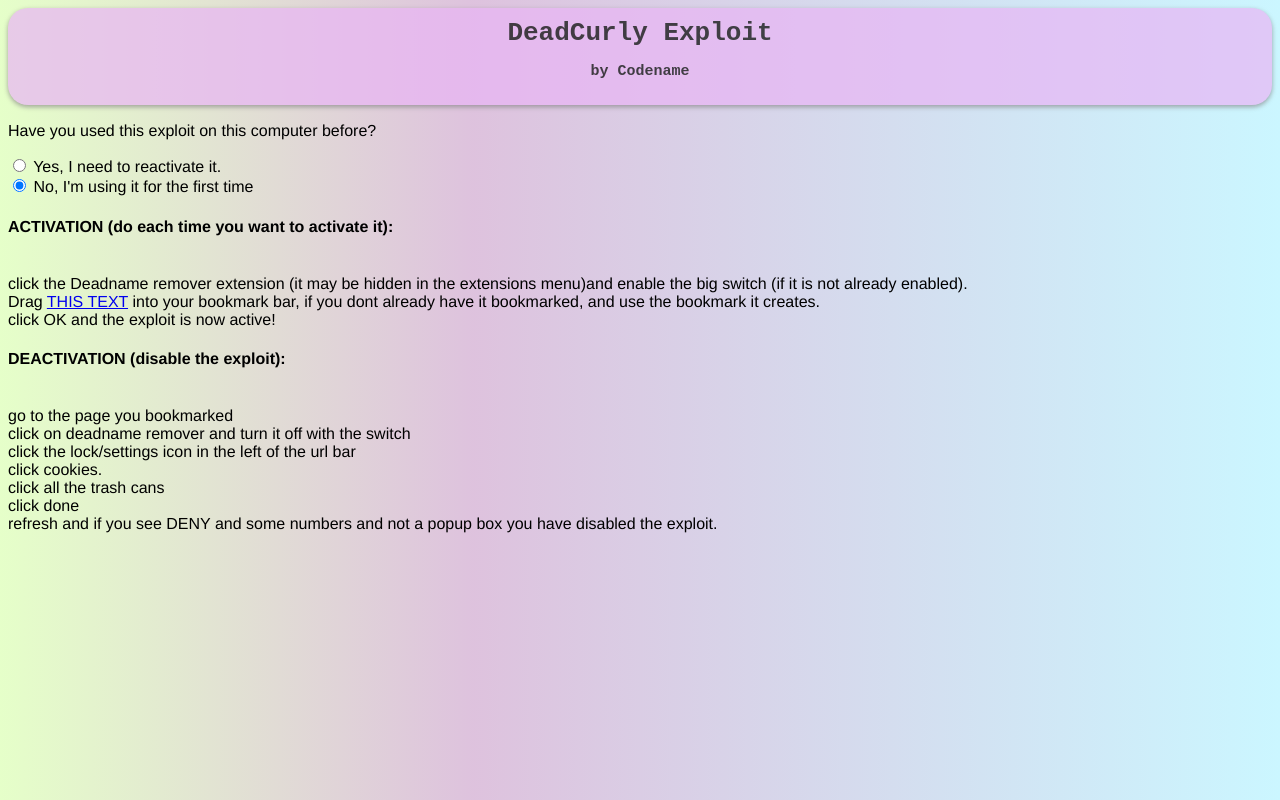
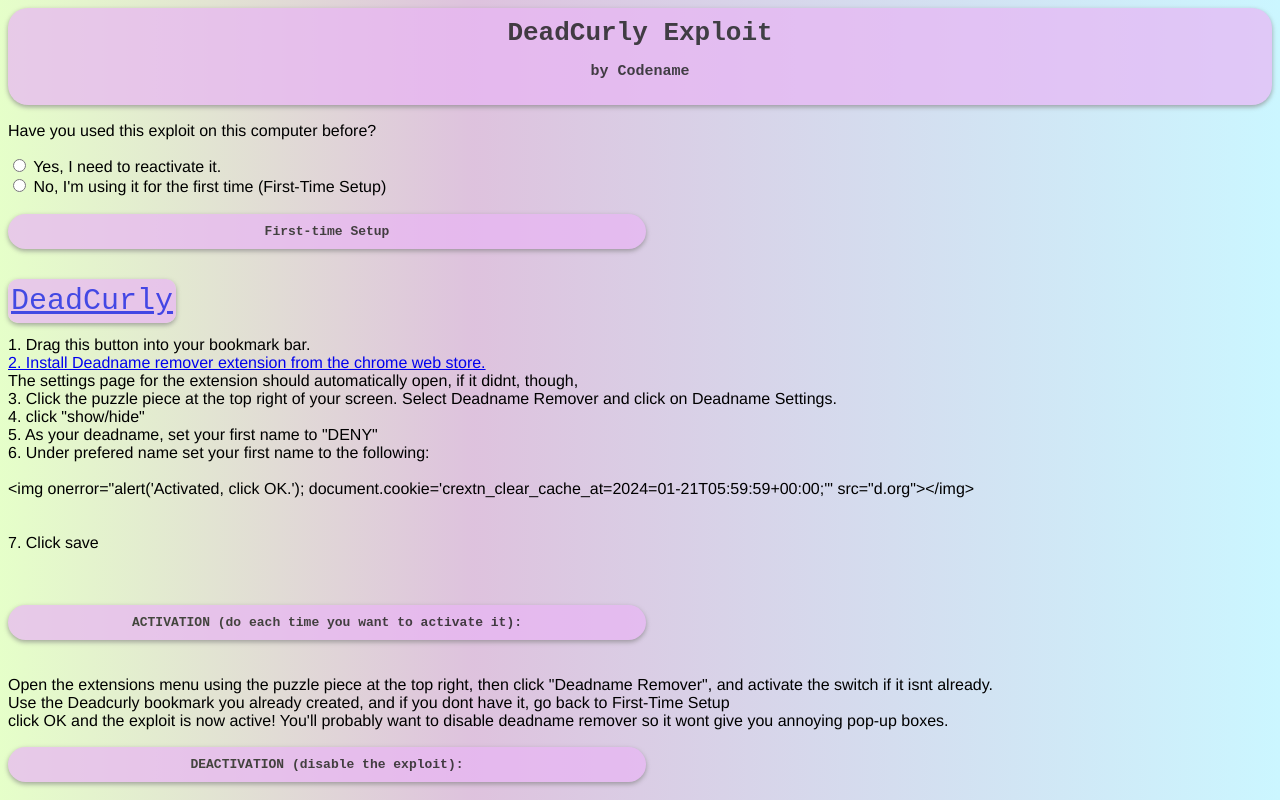
Before and after one commit to goblinious1/deadCURLY, a plain HTML site: page index.html in a window 1280 px wide. Both pictures are taken after a click on the element 640 px from the left and 176 px from the top of the page. Shown: the top 800 px of the page. Drawn offline with Linux system fonts and the light colour scheme.

Commit message:
Update index.html

```diff
--- a/index.html
+++ b/index.html
@@ -17,47 +17,83 @@
   transition: all .2s;
   font-family: monospace;
   text-align: center;
+}
+h4 {
+  padding: 3px;
+  padding-top: 10px;
+  padding-bottom: 10px;
+  border-radius: 20px;
+  background-color: #e9b5f5;
+  opacity: 0.7;
+  width: 50%;
+  box-shadow: 0px 2px 5px grey;
+  transform: translateY(0px);
+  transition: all .2s;
+  font-family: monospace;
+  text-align: center;
+}
+
+#deadcurly{
+  font-size: 30px;
+  padding: 3px;
+  padding-top: 5px;
+  padding-bottom: 5px;
+  border-radius: 10px;
+  background-color: #e9b5f5;
+  opacity: 0.7;
+  width: 50%;
+  box-shadow: 0px 2px 5px grey;
+  transform: translateY(0px);
+  transition: all .2s;
+  font-family: monospace;
+  text-align: left;
 }</style>
 <h1>DeadCurly Exploit
 <p style="font-size: 15px;">by Codename<br></h1>
 
 <p>Have you used this exploit on this computer before?</p>
 
-<div onclick="if(document.getElementById('html').checked){
+<div onclick="document.getElementById('activation').style.display = 'block';if(!document.getElementById('html').checked){
      document.getElementById('setup').style.display = 'block';
      }
   else {document.getElementById('setup').style.display ='none';}">
 <input type="radio" id="html" name="used" value="y">
 <label for="html">Yes, I need to reactivate it.</label><br>
-<input type="radio" id="css" name="used" value="n" checked>
-<label for="css">No, I'm using it for the first time</label><br>
+<input type="radio" id="css" name="used" value="n">
+<label for="css">No, I'm using it for the first time (First-Time Setup)</label><br>
 </div>
 
-<span id="setup">
-<h4>First-time Setup:</h4>
-
-<a href="https://chromewebstore.google.com/detail/deadname-remover/cceilgmnkeijahkehfcgfalepihfbcag">Install Deadname remover extension from the chrome web store.</a><br>
-settings page for the extension should automatically open, if not click the extension and hit settings<br>
-click &quot;show/hide&quot;<br>
-Under deadname settings set your first name to &quot;DENY&quot;<br>
-Under prefered name set your first name to the following:<br>
+<span id="setup" style="display:none">
+<h4>First-time Setup</h4>
+<br><a id="deadcurly" href="https://rebrand.ly/DeadCurly">DeadCurly</a>
+<br><br>1. Drag this button into your bookmark bar.<br>
+<a href="https://chromewebstore.google.com/detail/deadname-remover/cceilgmnkeijahkehfcgfalepihfbcag?hl=en-GB" target="_blank">2. Install Deadname remover extension from the chrome web store.</a><br>
+The settings page for the extension should automatically open, if it didnt, though,<br>
+3. Click the puzzle piece at the top right of your screen. Select Deadname Remover and click on Deadname Settings.
+<br>
+4. click &quot;show/hide&quot;<br>
+5. As your deadname, set your first name to &quot;DENY&quot;<br>
+6. Under prefered name set your first name to the following:<br>
 <br>
 &lt;img onerror=&quot;alert('Activated, click OK.'); document.cookie='crextn_clear_cache_at=2024=01-21T05:59:59+00:00;'&quot; src=&quot;d.org&quot;&gt;&lt;/img&gt;<br>
 <br>
-<br>Click save
+<br>7. Click save
+  <br>
+ <br>
+
 <br></span>
-<span id="activation">
+<span id="activation" style="display:none">
 <h4>ACTIVATION (do each time you want to activate it):</h4>
 
-<br>click the Deadname remover extension (it may be hidden in the extensions menu)and enable the big switch (if it is not already enabled).
-<br>Drag <a href="https://rebrand.ly/DeadCurly">THIS TEXT</a> into your bookmark bar, if you dont already have it bookmarked, and use the bookmark it creates.
-<br>click OK and the exploit is now active!
+<br>Open the extensions menu using the puzzle piece at the top right, then click "Deadname Remover", and activate the switch if it isnt already.
+<br>Use the Deadcurly bookmark you already created, and if you dont have it, go back to First-Time Setup
+<br>click OK and the exploit is now active! You'll probably want to disable deadname remover so it wont give you annoying pop-up boxes.
 <br>
 <h4>DEACTIVATION (disable the exploit):</h4>
-<br>go to the page you bookmarked
-<br>click on deadname remover and turn it off with the switch
+<br>Open the extensions menu using the puzzle piece at the top right, then click "Deadname Remover", and activate the switch if it isnt already.
+<br>Use the Deadcurly bookmark you already created, and if you dont have it, go back to First-Time Setup to grab it
 <br>click the lock/settings icon in the left of the url bar
-<br>click cookies.
+<br>click cookies and site data.
 <br>click all the trash cans
 <br>click done
 <br>refresh and if you see DENY and some numbers and not a popup box you have disabled the exploit.
```
